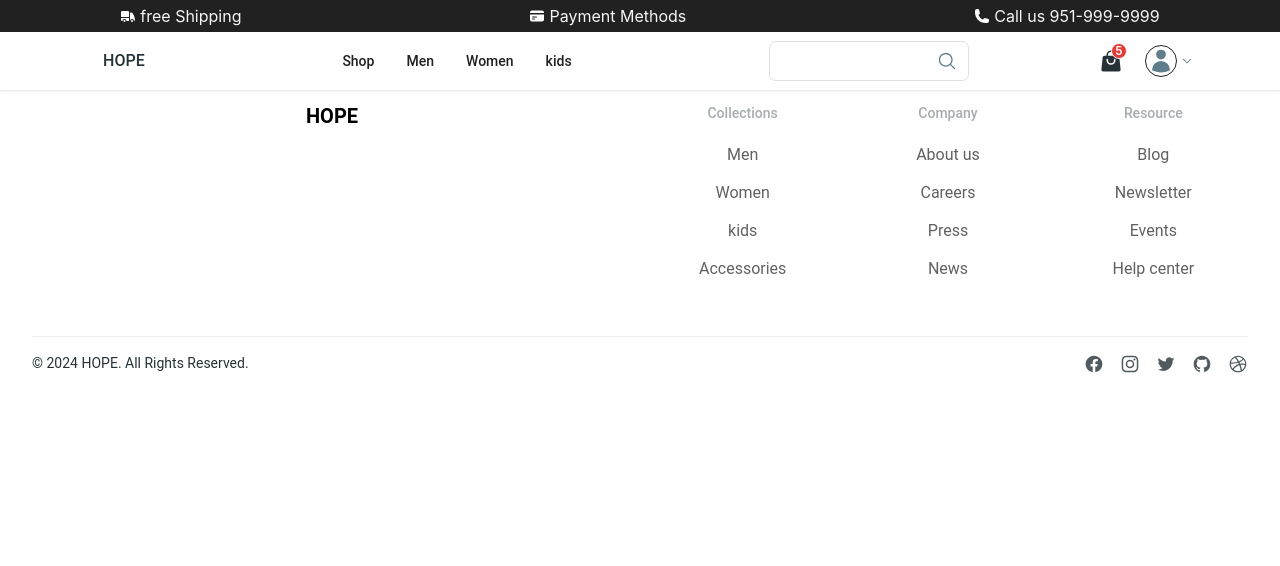
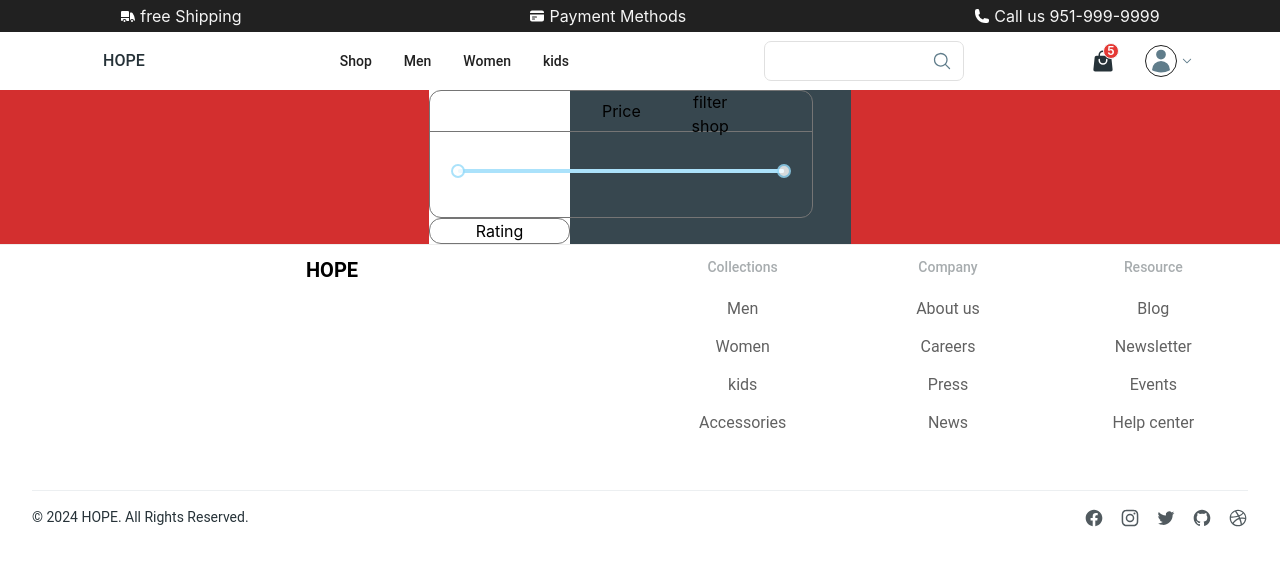
Before and after one commit to jagadeeshm2002/hope, a React (Create React App) app in the folder client/: page /men in a window 1280 px wide. Shown: the top 566 px of the page. Built offline with nearby package versions, Linux system fonts and the light colour scheme.

Commit message:
price shop updated

```diff
--- a/client/package.json
+++ b/client/package.json
@@ -10,6 +10,7 @@
     "@testing-library/react": "^13.4.0",
     "@testing-library/user-event": "^13.5.0",
     "bcrypt": "^5.1.1",
+    "rc-slider": "^10.6.2",
     "react": "^18.2.0",
     "react-dom": "^18.2.0",
     "react-redux": "^9.1.1",
--- a/client/src/App.js
+++ b/client/src/App.js
@@ -9,6 +9,7 @@ import Login from "./features/login/Login";
 
 import RequireAuth from "./features/auth/RequireAuth";
 import HomeScreen from "./pages/home";
+import Shop from "./pages/shop";
 
 function App() {
   return (
@@ -19,6 +20,10 @@ function App() {
           {/*public routes */}
           <Route index element={<HomeScreen />} />
           <Route path="login" element={<Login />} />
+          <Route path="shop" element={<Shop category={'all'} />} />
+          <Route path="men" element={<Shop category={'men'} />} />
+          <Route path="women" element={<Shop category={'women'} />} />
+          <Route path="kids" element={<Shop category={'kids'} />} />
 
           {/* private routes*/}
 
--- a/client/src/components/header/index.jsx
+++ b/client/src/components/header/index.jsx
@@ -259,9 +259,9 @@ export function Header() {
           </IconButton>
           <div className="flex items-center">
             <div className="  relative">
-              <ShoppingBagIcon className="h-6 w-6 relative" />
+              <ShoppingBagIcon className="h-6 w-6 relative mr-2" />
               {cartItemsCount > 0 && (
-                <span className="absolute top-[-10px] right-[-8px] mt-1 mr-1 flex border-gray-100 border items-center justify-center rounded-full bg-red-600 w-4 h-4 text-white text-xs font-semibold">
+                <span className="absolute top-[-10px] right-[-8px] mt-1 mr-3 flex border-gray-100 border items-center justify-center rounded-full bg-red-600 w-4 h-4 text-white text-xs font-semibold">
                   {cartItemsCount}
                 </span>
               )}
--- /dev/null
+++ b/client/src/components/price/index.jsx
@@ -0,0 +1,16 @@
+import React, { useState } from 'react'
+import MultiRangeSlider from '../../utilities/multiRangeSlider';
+
+
+export default function Price() {
+  const [rangeValue, setRangeValue] = useState([1, 5000]);
+  return (
+    <div className=' bg-white '>
+        <div className=' rounded-xl border border-gray-600 h-32 w-96 flex flex-col'>
+          <div className='px-4 py-2'>Price</div>
+          <hr  className='border-gray-600'/>
+          <div className='px-7 py-8'><MultiRangeSlider  defaultValue={rangeValue} onChange={setRangeValue} max={5000} className={'flex'}/></div>
+        </div>
+    </div>
+  )
+}
--- /dev/null
+++ b/client/src/components/rating/index.jsx
@@ -0,0 +1,13 @@
+
+import React from 'react'
+
+export default function Rating() {
+  return (
+    <div className='w-full bg-white'>
+        <div className='border border-gray-600 rounded-xl'>
+          <div>Rating</div>
+          <div></div>
+        </div>
+    </div>
+  )
+}
--- a/client/src/pages/shop/index.jsx
+++ b/client/src/pages/shop/index.jsx
@@ -1,9 +1,20 @@
-import React from 'react'
+import React from "react";
+import Price from "../../components/price";
+import Rating from "../../components/rating";
 
- const Shop = () => {
+const Shop = (category) => {
+  console.log(category);
   return (
-    <div>Shop</div>
-  )
-}
+    <div className="bg-red-700 w-full flex justify-center">
+      <div className="max-w-screen-xl bg-blue-gray-800">
+        <div className="flex flex-row w-full">
+          <div className="w-1/3"><div><div><Price /></div><div><Rating/></div></div></div>
+          <div className="w-2/3"><div><div>filter</div><div>shop</div></div></div>
 
-export default Shop
+        </div>
+      </div>
+    </div>
+  );
+};
+
+export default Shop;
--- /dev/null
+++ b/client/src/utilities/multiRangeSlider/index.jsx
@@ -0,0 +1,32 @@
+import Slider from "rc-slider";
+import "rc-slider/assets/index.css";
+import { useState } from "react";
+
+export default ({defaultValue,max,onChange,className}) => {
+
+    const [rangeValue, setRangeValue] = useState(defaultValue);
+    console.log(rangeValue)
+
+  const rangeChange = newValue => {
+    setRangeValue(newValue);
+  };
+  const onRangeChangeComplete = value => {
+    onChange(value);
+  };
+
+  return (
+    <>
+      <Slider
+        range
+        className={className}
+        min={1}
+        pushable={20}
+        max={max}
+        allowCross={false}
+        value={rangeValue}
+        onChange={rangeChange}
+        onChangeComplete={onRangeChangeComplete}
+      />
+    </>
+  );
+};
```
Also changed, not shown: 1 other file (tests, documents, lock files or other folders).
